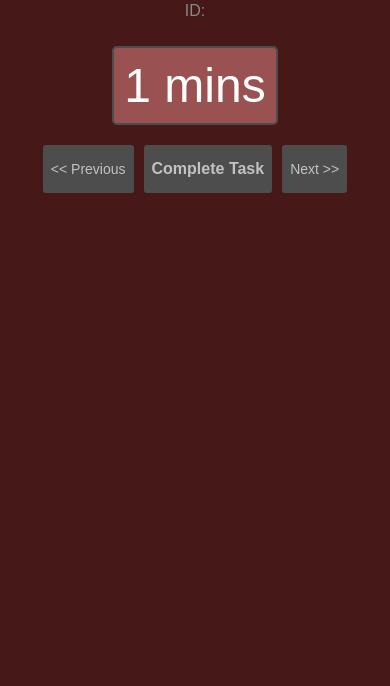
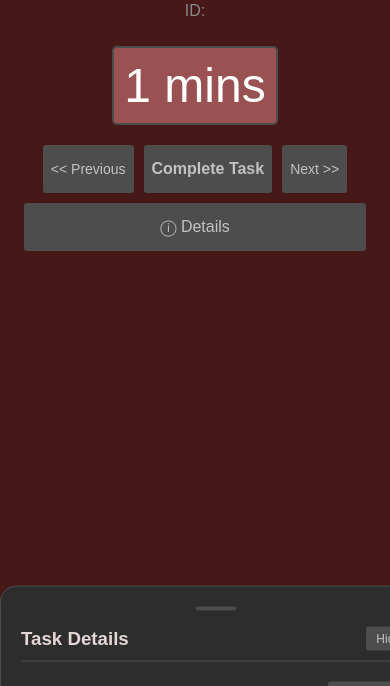
Before and after one commit to porterbhall/oneTask, a Flask app: page / in a window 390 px wide. Shown: the part 258-944 px from the top of the page. Run offline with Flask 3, Linux system fonts and the light colour scheme; some libraries are stand-ins or nearby versions.

Commit message:
Add Details bottom sheet container for mobile (ON-74)
Adds a "Details" button (mobile only) that opens the existing
#task-details panel as a bottom sheet, reusing the same
toggleTaskDetails()/updateTaskDetails() logic the desktop "i" key
already uses rather than a separate data path. Includes a scrim
(tap to dismiss) and a grab handle (swipe down to dismiss). The
open/closed toggle moved from inline display style to a
task-details-open class so the mobile sheet can animate via
transform; desktop keeps the same display:none/block behavior via
that same class.

Desktop layout, sizing, and the "i" key are unaffected — the sheet
styling only applies inside the existing mobile/landscape breakpoint
from ON-73.

```diff
--- a/static/css/style.css
+++ b/static/css/style.css
@@ -245,6 +245,7 @@ body {
 
 /* Task Details Section Styles */
 .task-details {
+    display: none;
     margin-top: 30px;
     padding: 20px;
     border: 1px solid #4d4d4d;
@@ -252,6 +253,85 @@ body {
     background-color: #2d2d2d;
     max-width: 600px;
     width: 100%;
+}
+
+.task-details.task-details-open {
+    display: block;
+}
+
+/* Mobile-only entry points for the details bottom sheet (ON-74) — inert on
+   desktop, which keeps using the "i" key against the same #task-details. */
+.details-button,
+.task-details-grab-handle,
+.details-scrim {
+    display: none;
+}
+
+/* Same breakpoint as the .actions thumb-target rules above; kept as a
+   separate block so it can come after (and correctly override) the base
+   .task-details rules just above, which the cascade requires. */
+@media (max-width: 768px), (max-height: 500px) and (orientation: landscape) {
+    .details-button {
+        display: block;
+        width: calc(100% - 32px);
+        margin: 10px 16px 0;
+        min-height: 48px;
+        padding: 12px;
+        font-size: 16px;
+        background-color: #4d4d4d;
+        color: #c2c2c2;
+        border: none;
+        border-radius: 3px;
+        cursor: pointer;
+    }
+
+    .details-button:hover {
+        background-color: #5d5d5d;
+    }
+
+    .details-scrim {
+        display: none;
+        position: fixed;
+        inset: 0;
+        background-color: rgba(0, 0, 0, 0.5);
+        z-index: 1000;
+    }
+
+    .details-scrim.details-scrim-open {
+        display: block;
+    }
+
+    /* Overrides the desktop display:none/block toggle above: on mobile the
+       sheet always occupies fixed position and slides via transform instead,
+       so dismiss/open can animate. */
+    .task-details {
+        display: block;
+        position: fixed;
+        left: 0;
+        right: 0;
+        bottom: 0;
+        margin: 0;
+        max-width: none;
+        max-height: 80vh;
+        overflow-y: auto;
+        border-radius: 16px 16px 0 0;
+        transform: translateY(100%);
+        transition: transform 0.3s ease;
+        z-index: 1001;
+    }
+
+    .task-details.task-details-open {
+        transform: translateY(0);
+    }
+
+    .task-details-grab-handle {
+        display: block;
+        width: 40px;
+        height: 4px;
+        margin: 0 auto 16px;
+        background-color: #4d4d4d;
+        border-radius: 2px;
+    }
 }
 
 .task-details-header {
--- a/templates/task.html
+++ b/templates/task.html
@@ -41,10 +41,16 @@
         <button class="completeButton" onclick="completeTask()">Complete Task</button>
         <button onclick="skipToNextTask()">Next >></button>
     </div>
+    <button id="details-button" class="details-button" onclick="toggleTaskDetails()">&#9432; Details</button>
     <h2 class="url"><a href="#" target="_blank">Link</a></h2>
 
-    <!-- Task Details Section (Hidden by default) -->
-    <div id="task-details" class="task-details" style="display: none;">
+    <!-- Scrim behind the mobile bottom sheet (ON-74); no-op on desktop -->
+    <div id="details-scrim" class="details-scrim" onclick="toggleTaskDetails()"></div>
+
+    <!-- Task Details Section (Hidden by default). On mobile this doubles as a
+         bottom sheet — see the .task-details media query rules. -->
+    <div id="task-details" class="task-details">
+        <div class="task-details-grab-handle" aria-hidden="true"></div>
         <div class="task-details-header">
             <h3>Task Details</h3>
             <button id="toggle-details" class="toggle-button">Hide</button>
@@ -478,18 +484,56 @@ function updateCountdown() {
     function toggleTaskDetails() {
         const detailsDiv = document.getElementById('task-details');
         const toggleButton = document.getElementById('toggle-details');
+        const scrim = document.getElementById('details-scrim');
 
         taskDetailsVisible = !taskDetailsVisible;
 
         if (taskDetailsVisible) {
-            detailsDiv.style.display = 'block';
+            detailsDiv.classList.add('task-details-open');
+            scrim.classList.add('details-scrim-open');
             toggleButton.textContent = 'Hide';
             updateTaskDetails();
         } else {
-            detailsDiv.style.display = 'none';
+            detailsDiv.classList.remove('task-details-open');
+            scrim.classList.remove('details-scrim-open');
             toggleButton.textContent = 'Show';
         }
     }
+
+    // Swipe-down-to-dismiss on the bottom sheet's grab handle (mobile only;
+    // the handle is hidden on desktop so these listeners are inert there).
+    (function() {
+        var handle = document.querySelector('.task-details-grab-handle');
+        var sheet = document.getElementById('task-details');
+        var startY = null;
+        var lastDelta = 0;
+
+        function onDragStart(e) {
+            startY = e.touches[0].clientY;
+            sheet.style.transition = 'none';
+        }
+
+        function onDragMove(e) {
+            if (startY === null) return;
+            lastDelta = Math.max(0, e.touches[0].clientY - startY);
+            sheet.style.transform = 'translateY(' + lastDelta + 'px)';
+        }
+
+        function onDragEnd() {
+            if (startY === null) return;
+            sheet.style.transition = '';
+            sheet.style.transform = '';
+            if (lastDelta > 80 && taskDetailsVisible) {
+                toggleTaskDetails();
+            }
+            startY = null;
+            lastDelta = 0;
+        }
+
+        handle.addEventListener('touchstart', onDragStart, { passive: true });
+        handle.addEventListener('touchmove', onDragMove, { passive: true });
+        handle.addEventListener('touchend', onDragEnd);
+    })();
 
     function refreshCurrentTaskData() {
         const taskId = task_id[currentTaskIndex];
```
